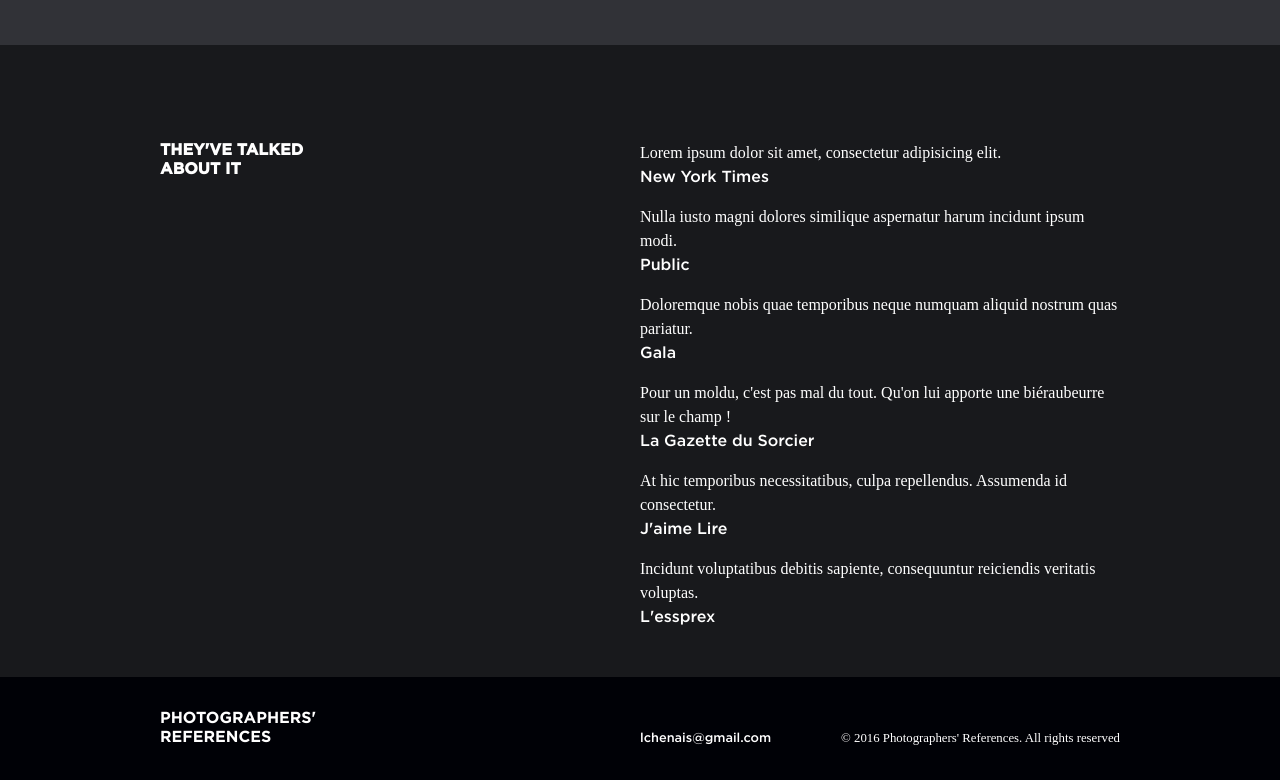
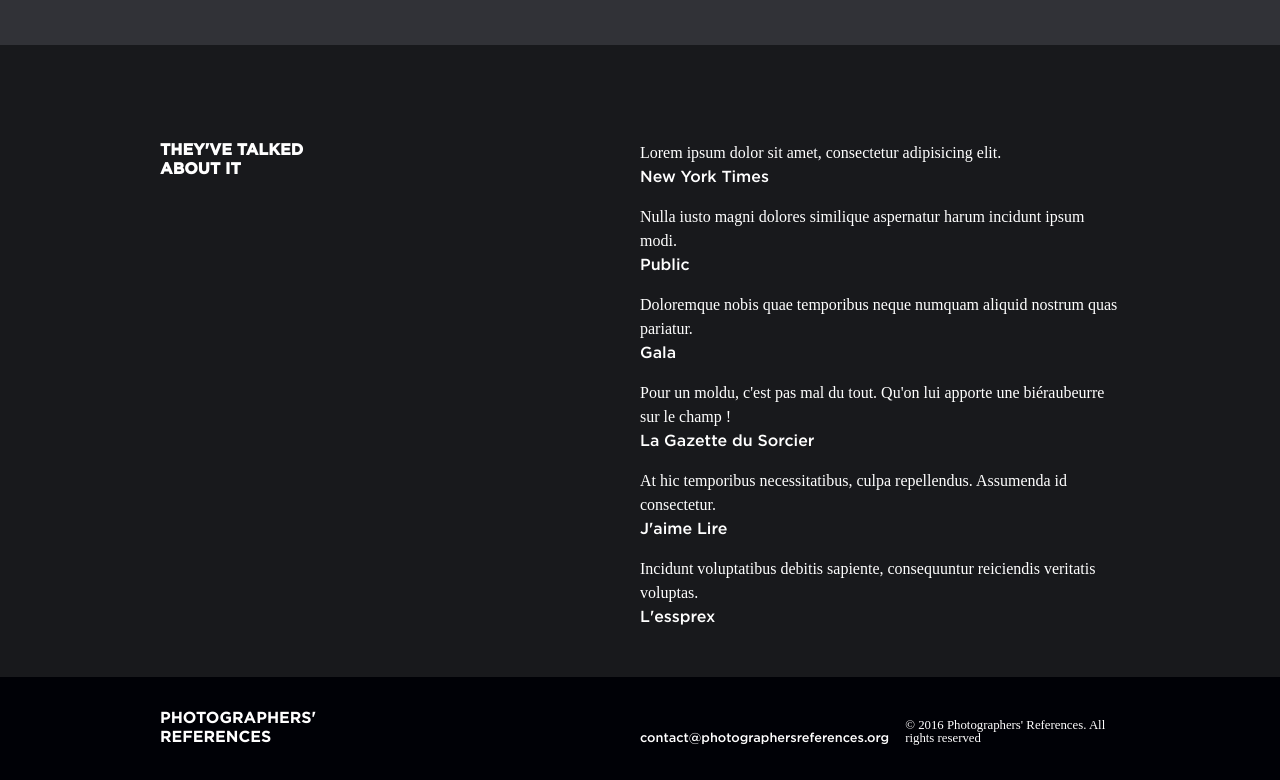
Before and after one commit to ChucKN0risK/Photographers-References, a website: page index.html in a window 1280 px wide. Shown: the part 872-1652 px from the top of the page. Drawn offline with nearby package versions, Linux system fonts and the light colour scheme; files whose address does not match are found by name.

Commit message:
Fix Contact Address

```diff
--- a/index.html
+++ b/index.html
@@ -318,7 +318,7 @@
 
             <ul class="footer-main__text u-list-reset">
                 <li class="footer-main__text__item">
-                    <a href="mailto:lchenais@gmail.com" class="contact">lchenais@gmail.com</a>
+                    <a href="mailto:contact@photographersreferences.org" class="contact">contact@photographersreferences.org</a>
                 </li>
                 <li class="footer-main__text__item">
                     <p class="copyrights">&copy; <script type="text/javascript">document.write(new Date().getFullYear());</script> Photographers' References. All rights reserved</p>
```
